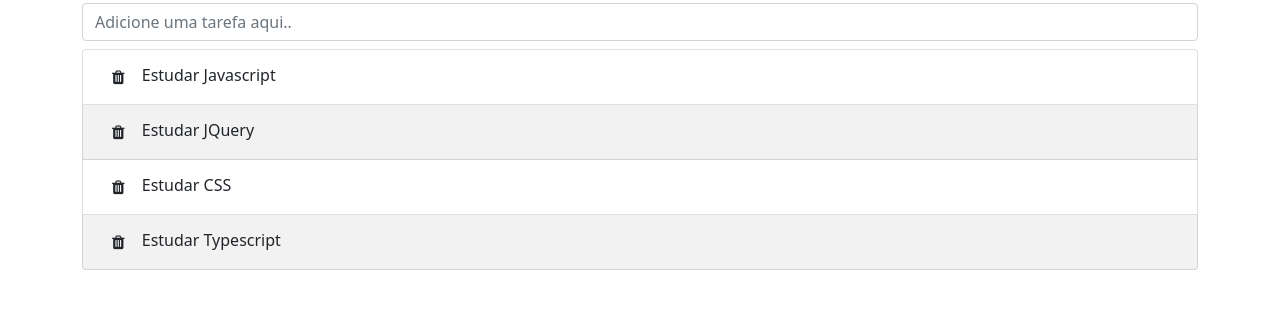
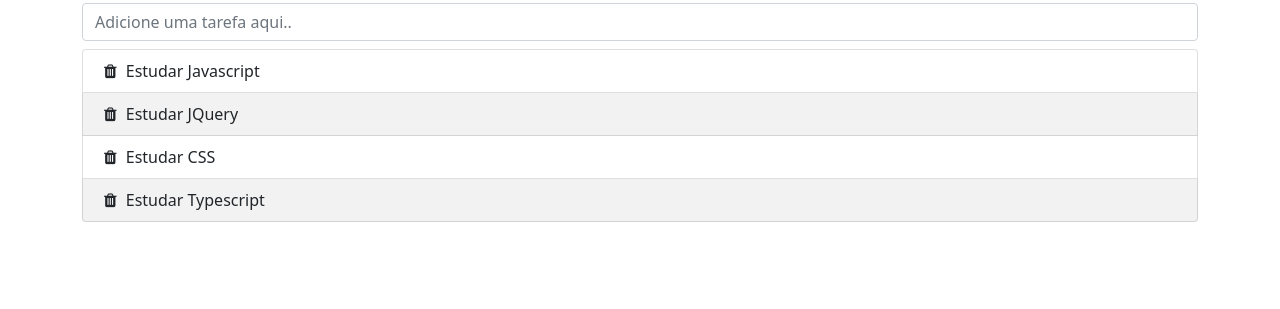
Before and after one commit to fabricio-fig/ToDo-List, a plain HTML site: page index.html in a window 1280 px wide. Shown: the part 53-362 px from the top of the page. Drawn offline with nearby package versions, Linux system fonts and the light colour scheme.

Commit message:
ajustes finais

```diff
--- a/css/style.css
+++ b/css/style.css
@@ -1,4 +1,5 @@
 .container li:nth-child(even){background-color: #f2f2f2;}
 
 .container li:hover {background-color: #ddd;}
-.container button:hover{background-color: #EF6D6D;}
+.container i:hover{background-color: #EF6D6D;}
+.container i{padding: 5px;}
--- a/index.html
+++ b/index.html
@@ -15,16 +15,16 @@
         <input class="form-control mb-2" id="addToDo" type="text" placeholder="Adicione uma tarefa aqui.." />
         <ul class="list-group">
             <li class="list-group-item">
-                <span><button class="btn"><i class="fa fa-trash"></i></button></span> Estudar Javascript
+                <span><i class="fa fa-trash"></i></span> Estudar Javascript
             </li>
             <li class="list-group-item">
-                <span><button class="btn"><i class="fa fa-trash"></i></button></i></span> Estudar JQuery
+                <span><i class="fa fa-trash"></i></span> Estudar JQuery
             </li>
             <li class="list-group-item">
-                <span><button class="btn"><i class="fa fa-trash"></i></button></span> Estudar CSS
+                <span><i class="fa fa-trash"></i></span> Estudar CSS
             </li>
             <li class="list-group-item">
-                <span><button class="btn"><i class="fa fa-trash"></i></button></span> Estudar Typescript
+                <span><i class="fa fa-trash"></i></span> Estudar Typescript
             </li>
         </ul>
     </div>
--- a/js/script.js
+++ b/js/script.js
@@ -22,14 +22,14 @@
 
     removeBtns.toArray().forEach((btn) => {
         $(btn).click( () => {
-            $(btn).parent().parent().parent().remove();
+            $(btn).parent().parent().remove();
         } )
     });
 
 }
 
 function createTodoItem(text){
-    newElements = `<li class="list-group-item"><button class="btn"><i class="fa fa-trash"></i></button></span> ${text}</li>`;
+    newElements = `<li class="list-group-item"><span><i class="fa fa-trash"></i></span> ${text}</li>`;
     $('ul').append($(newElements));
     removeFeature();
 }
```
